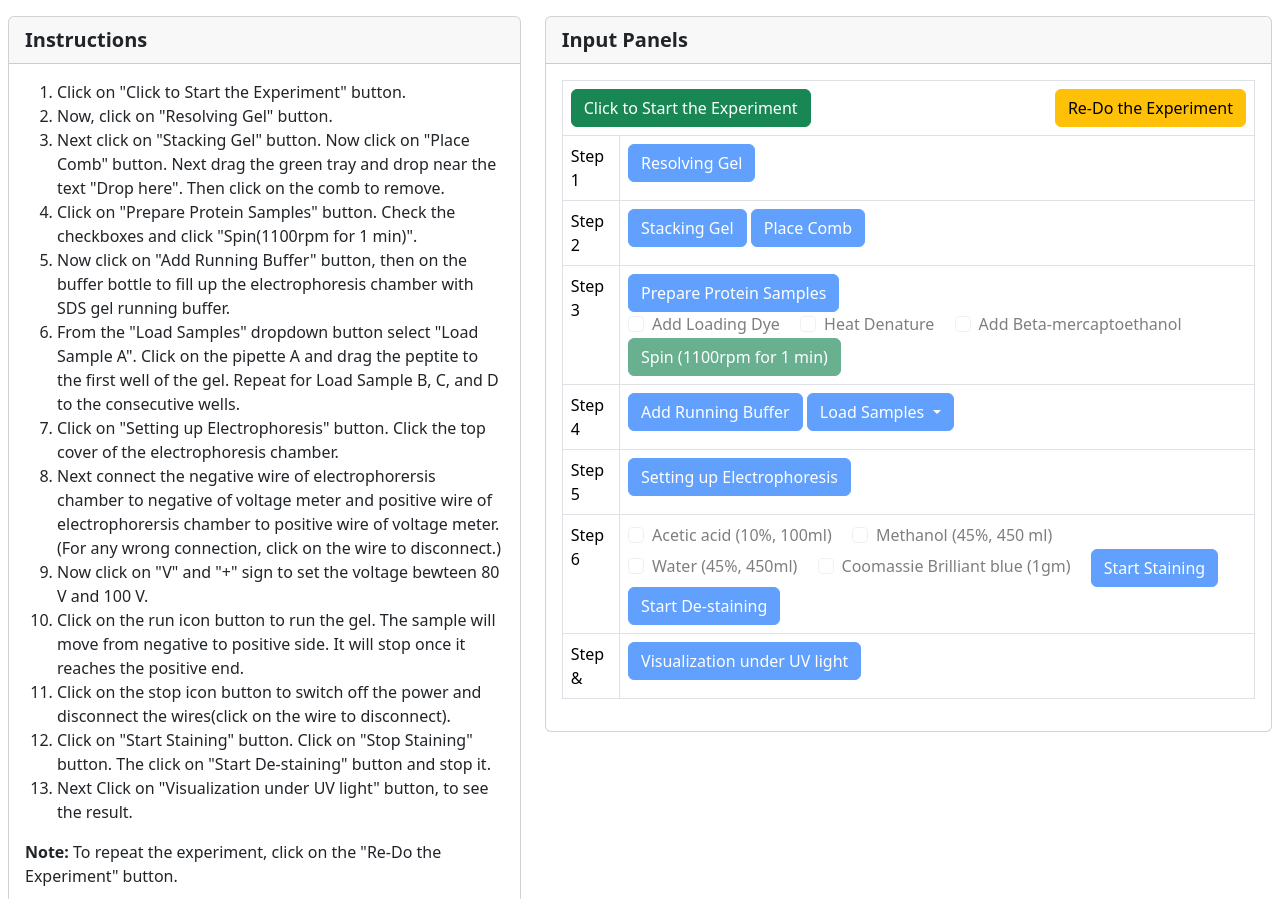
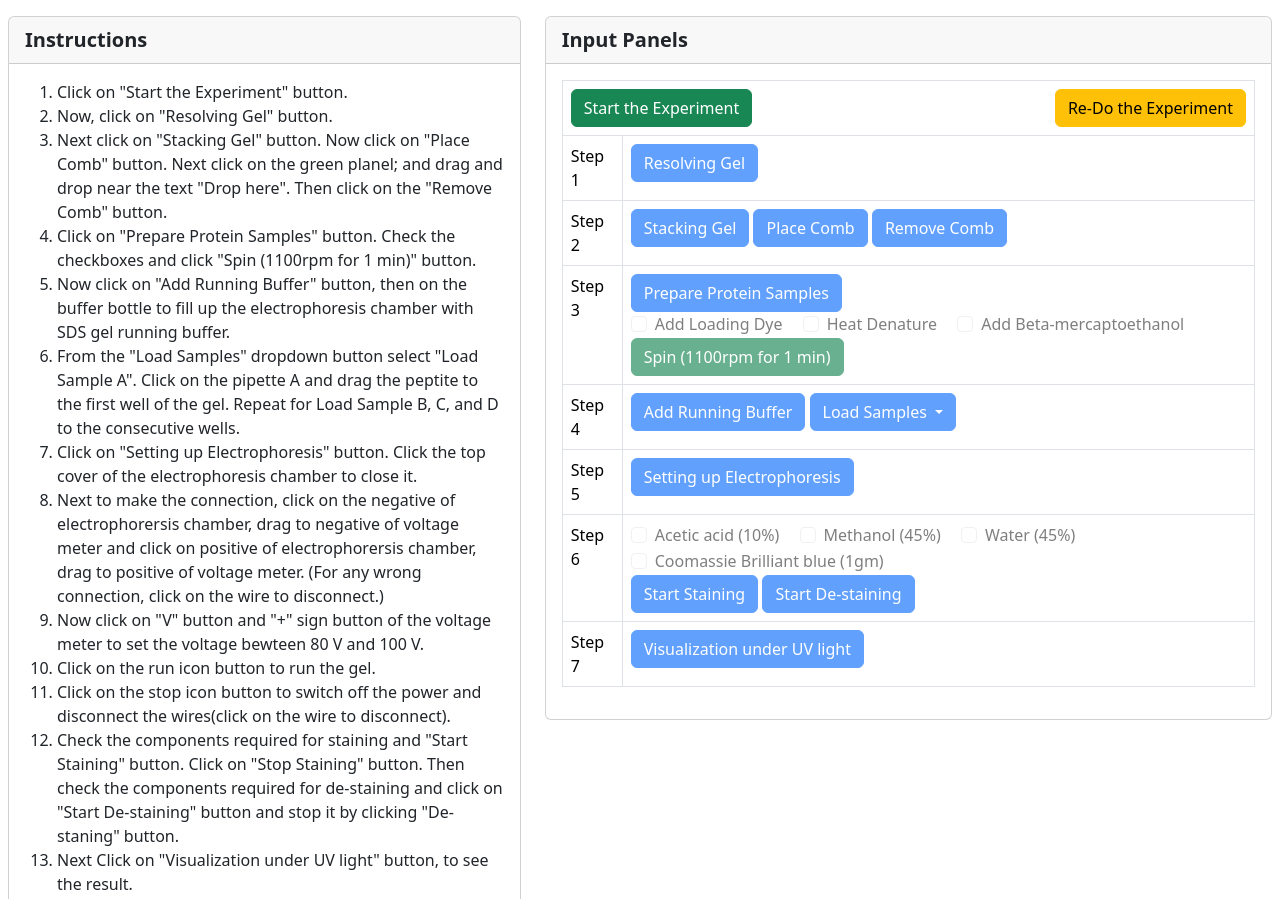
Before and after one commit to virtual-labs/exp-protein-page-iitkgp, a plain HTML site: page experiment/simulation/index.html in a window 1280 px wide. Shown: the top 899 px of the page. Drawn offline with nearby package versions, Linux system fonts and the light colour scheme.

Commit message:
page simulation added

```diff
--- a/experiment/simulation/index.html
+++ b/experiment/simulation/index.html
@@ -32,28 +32,26 @@ Developer: Prakriti Dhang
 
 					<div class="card-body">
 						<ol id="inst1">
-							<li>Click on "Click to Start the Experiment" button.</li>
+							<li>Click on "Start the Experiment" button.</li>
 							<li>Now, click on "Resolving Gel" button. </li>
-							<li>Next click on "Stacking Gel" button. Now click on "Place Comb" button. Next drag the
-								green tray and drop near the text "Drop here". Then click on the comb to remove.</li>
-							<li>Click on "Prepare Protein Samples" button. Check the checkboxes and click "Spin(1100rpm for 1 min)".</li>
+							<li>Next click on "Stacking Gel" button. Now click on "Place Comb" button. Next click on the green planel; and drag and drop near the text "Drop here". Then click on the "Remove Comb" button.</li>
+							<li>Click on "Prepare Protein Samples" button. Check the checkboxes and click "Spin (1100rpm for 1 min)" button.</li>
 							<li>Now click on "Add Running Buffer" button, then on the buffer bottle to fill up the
 								electrophoresis chamber with SDS gel running buffer.</li>
 							<li>From the "Load Samples" dropdown button select "Load Sample A". Click on the pipette A
 								and drag the peptite to the first well of the gel. Repeat for Load Sample B, C, and D to
 								the consecutive wells.</li>
 							<li>Click on "Setting up Electrophoresis" button. Click the top cover of the electrophoresis
-								chamber. </li>
-							<li>Next connect the negative wire of
-								electrophorersis chamber to negative of voltage meter and positive wire of
-								electrophorersis chamber to positive wire of voltage meter. (For any wrong connection,
+								chamber to close it. </li>
+							<li>Next to make the connection, click on the negative of
+								electrophorersis chamber, drag to negative of voltage meter and click on positive of
+								electrophorersis chamber, drag to positive of voltage meter. (For any wrong connection,
 								click on the wire to disconnect.)</li>
-							<li>Now click on "V" and "+" sign to set the voltage bewteen 80 V and 100 V.</li>
-							<li>Click on the run icon button to run the gel. The sample will move from negative to
-								positive side. It will stop once it reaches the positive end.</li>
+							<li>Now click on "V" button  and "+" sign button of the voltage meter to set the voltage bewteen 80 V and 100 V.</li>
+							<li>Click on the run icon button to run the gel.</li>
 							<li>Click on the stop icon button to switch off the power and disconnect the wires(click on
 								the wire to disconnect).</li>
-							<li>Click on "Start Staining" button. Click on "Stop Staining" button. The click on "Start De-staining" button and stop it.
+							<li>Check the components required for staining and "Start Staining" button. Click on "Stop Staining" button. Then check the components required for de-staining and click on "Start De-staining" button and stop it by clicking "De-staning" button.
 							</li>
 							<li>Next Click on "Visualization under UV light" button, to see the result.</li>
 
@@ -85,7 +83,7 @@ Developer: Prakriti Dhang
 							<tr>
 								<td colspan="2">
 									<button class="btn btn-success" type="button" id="start" data-bs-toggle="modal"
-										data-bs-target="#exampleModal">Click to
+										data-bs-target="#exampleModal">
 										Start the Experiment</button>
 
 									<button class="btn btn-warning" type="button" id="restart" style="float: right;"
@@ -104,6 +102,8 @@ Developer: Prakriti Dhang
 										onclick="stacking_gel()" disabled> Stacking Gel</button>
 									<button class="btn btn-primary " type="button" id="placecomb" onclick="placecomb()"
 										disabled>Place Comb</button>
+										<button class="btn btn-primary " type="button" id="removecomb" onclick="removecomb()"
+										disabled>Remove Comb</button>
 								</td>
 							</tr>
 							<tr>
@@ -173,24 +173,24 @@ Developer: Prakriti Dhang
 								<td><div class="form-check form-check-inline">
 									<input class="form-check-input" type="checkbox" id="checks1" name="options1"
 										value="Add Loading Dye"  disabled>
-									<label class="form-check-label">Acetic acid (10%, 100ml)</label>
+									<label class="form-check-label">Acetic acid (10%)</label>
 								</div>
 								<div class="form-check form-check-inline">
 									<input class="form-check-input" type="checkbox" id="checks2" name="options2"
 										value="Add Loading Dye"  disabled>
-									<label class="form-check-label">Methanol (45%, 450 ml)</label>
+									<label class="form-check-label">Methanol (45%)</label>
 								</div>
 								<div class="form-check form-check-inline">
 									<input class="form-check-input" type="checkbox" id="checks3" name="options3"
 										value="Add Loading Dye"  disabled>
-									<label class="form-check-label">Water (45%, 450ml)</label>
+									<label class="form-check-label">Water (45%)</label>
 								</div>
 								<div class="form-check form-check-inline">
 									<input class="form-check-input" type="checkbox" id="checks4" name="options4"
 										value="Add Loading Dye"  disabled>
 									<label class="form-check-label">Coomassie Brilliant blue (1gm)</label>
 								</div>
-
+									<br>
 									<button class="btn btn-primary" type="button" id="staingel" onclick="staining()"
 										disabled>Start Staining</button>
 									<button class="btn btn-primary" type="button" id="dstaingel" onclick="dstaining()"
@@ -199,7 +199,7 @@ Developer: Prakriti Dhang
 								</td>
 							</tr>
 							<tr>
-								<td>Step &</td>
+								<td>Step 7</td>
 								<td>
 									<button class="btn btn-primary " type="button" id="viewsample"
 										onclick="view_sample_UVlight()" disabled>Visualization under UV light</button>
--- a/experiment/simulation/js/main.js
+++ b/experiment/simulation/js/main.js
@@ -170,11 +170,11 @@ function handleDrop(event) {
   droppable.appendChild(droppedImage);
   document.getElementById("combin").style.display="block";
   document.getElementById('case').style.display="none";
-  document.getElementById("combin").setAttribute("onclick", "removecomb()");
+  //document.getElementById("combin").setAttribute("onclick", "removecomb()");
   document.getElementById('resolve').style.display="none";
   document.getElementById('stacking').style.display="none";
   document.getElementById('comb').style.display="none";
-  document.getElementById("prepproteinsample").disabled = false;
+  document.getElementById("removecomb").disabled = false;
 
 
 
@@ -221,7 +221,7 @@ function removecomb(){
    document.getElementById("sampleload3").style.display="block";
    document.getElementById("sampleload4").style.display="block";
    document.getElementById("combin").style.display="none";
-
+   document.getElementById("prepproteinsample").disabled = false;
       //document.getElementById("case").setAttribute("onclick", "movecase()");
       //
     } else {
```
Also changed, not shown: experiment/simulation/images/outputgel.png, 1 other file.
